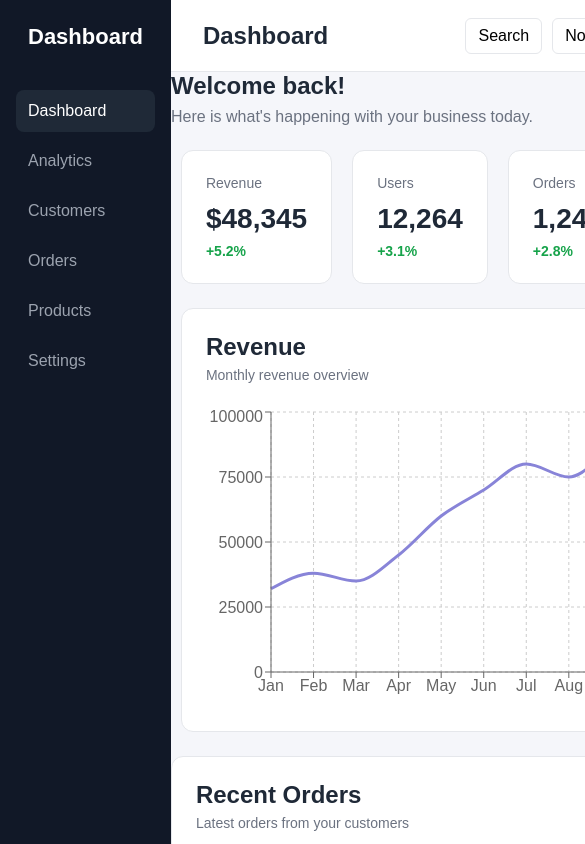
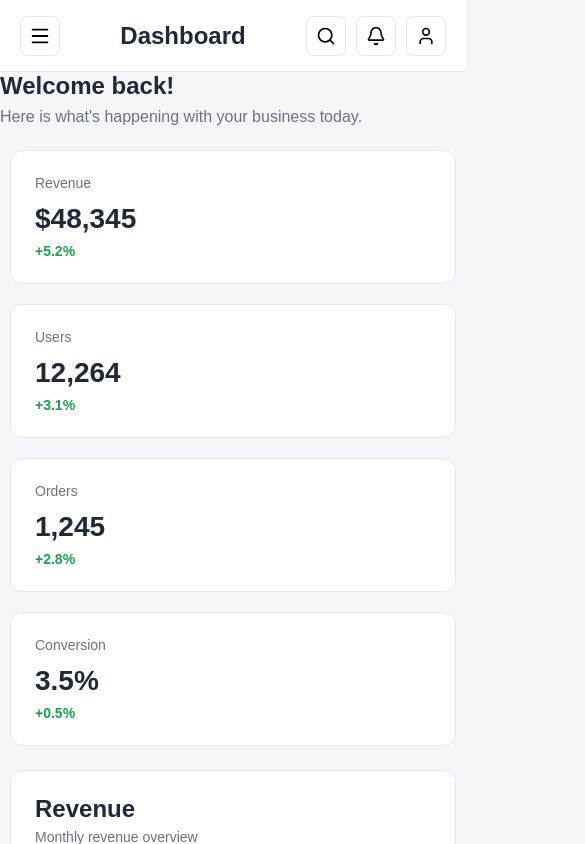
Before and after one commit to eduard-gabriel-mititelu/react-dashbord, a React (Vite) app: page / in a window 390 px wide. Shown: the top 844 px of the page, 585 px wide, since content can reach past the window. Built offline with nearby package versions, Linux system fonts and the light colour scheme.

Commit message:
Sidebar and cards responsive and use of icons

```diff
--- a/package.json
+++ b/package.json
@@ -10,7 +10,7 @@
     "preview": "vite preview"
   },
   "dependencies": {
-    "lucide-react": "^1.41.0",
+    "lucide-react": "^1.52.0",
     "react": "^19.2.8",
     "react-dom": "^19.2.8",
     "react-router-dom": "^7.18.3",
--- a/src/App.css
+++ b/src/App.css
@@ -12,10 +12,35 @@
 }
 
 .sidebar-logo {
+  display: flex;
+  align-items: center;
+  gap: 10px;
   font-size: 22px;
   font-weight: 700;
   margin-bottom: 40px;
   padding: 0 12px;
+}
+
+.menu-button {
+  display: none;
+  width: 40px;
+  height: 40px;
+  border: 1px solid #e5e7eb;
+  background: white;
+  border-radius: 8px;
+  cursor: pointer;
+  align-items: center;
+  justify-content: center;
+}
+
+.header-left {
+  display: flex;
+  align-items: center;
+  gap: 12px;
+}
+
+.close-sidebar {
+  display: none;
 }
 
 .sidebar-nav {
@@ -29,6 +54,9 @@
   text-decoration: none;
   padding: 12px;
   border-radius: 8px;
+  display: flex;
+  align-items: center;
+  gap: 12px;
 }
 
 .sidebar-nav a:hover,
@@ -61,11 +89,19 @@
 }
 
 .header-actions button {
+  width: 40px;
+  height: 40px;
   border: 1px solid #e5e7eb;
   background: white;
-  padding: 8px 12px;
-  border-radius: 6px;
+  border-radius: 8px;
   cursor: pointer;
+  display: flex;
+  align-items: center;
+  justify-content: center;
+}
+
+.header-actions button:hover {
+  background: #f9fafb;
 }
 
 .dashboard-main {
@@ -230,3 +266,74 @@ td {
   background: #fee2e2;
   color: #991b1b;
 }
+
+@media (max-width: 1200px) {
+  .stats-grid {
+    grid-template-columns: repeat(2, 1fr);
+  }
+}
+
+@media (max-width: 768px) {
+  .stats-grid {
+    grid-template-columns: 1fr;
+  }
+
+  .dashboard-main {
+    padding: 20px;
+  }
+
+  header {
+    padding: 0 20px;
+  }
+
+  .header-actions button {
+    padding: 7px;
+  }
+
+  .header-actions button {
+    font-size: 0;
+  }
+
+  .sidebar {
+    display: block;
+    position: fixed;
+    top: 0;
+    left: 0;
+    width: 260px;
+    height: 100vh;
+    z-index: 1000;
+    transform: translateX(-100%);
+    transition: transform 0.25s ease;
+  }
+
+  .sidebar.open {
+    transform: translateX(0);
+  }
+
+  .menu-button {
+    display: flex;
+  }
+
+  .close-sidebar {
+    display: flex;
+    position: absolute;
+    top: 20px;
+    right: 16px;
+    width: 36px;
+    height: 36px;
+    border: none;
+    background: transparent;
+    color: white;
+    cursor: pointer;
+    align-items: center;
+    justify-content: center;
+  }
+
+  .dashboard-main {
+    padding: 20px;
+  }
+
+  .header {
+    padding: 0 20px;
+  }
+}
--- a/src/components/Header.jsx
+++ b/src/components/Header.jsx
@@ -1,12 +1,27 @@
-function Header() {
+import { Menu, User, Bell, Search } from 'lucide-react';
+
+function Header({ onMenuClick }) {
   return (
     <header className="header">
+        <button
+          onClick={onMenuClick}
+          aria-label="Open navuigation"
+          className="menu-button"
+        >
+            <Menu size={22} />
+        </button>
         <h1>Dashboard</h1>
 
         <div className="header-actions">
-            <button>Search</button>
-            <button>Notifications</button>
-            <button>Profile</button>
+            <button aria-label="Search">
+                <Search size={20} />
+            </button>
+            <button aria-label="Notifications">
+                <Bell size={20} />
+            </button>
+            <button aria-label="Profile">
+                <User size={20} />
+            </button>
         </div>
     </header>
   );
--- a/src/components/Sidebar.jsx
+++ b/src/components/Sidebar.jsx
@@ -1,14 +1,52 @@
-function Sidebar() {
+import {
+  LayoutDashboard,
+  Users,
+  ShoppingCart,
+  BarChart3,
+  Settings,
+  Package,
+  X
+} from 'lucide-react';
+
+function Sidebar({ isOpen, onClose }) {
   return (
-    <aside className="sidebar">
-        <div className="sidebar-logo">Dashboard</div>
+    <aside className={`sidebar ${isOpen ? 'open' : ''}`}>
+        <div className="sidebar-logo">
+          <LayoutDashboard size={24} />
+          <span>AdminPanel</span>
+        </div>
+        <button
+          className="close-sidebar"
+          aria-label="Close navigation"
+          onClick={onClose}
+        >
+          <X size={22} />
+        </button>
         <nav className="sidebar-nav">
-                <a href="#" className="active">Dashboard</a>
-                <a href="#">Analytics</a>
-                <a href="#">Customers</a>
-                <a href="#">Orders</a>
-                <a href="#">Products</a>
-                <a href="#">Settings</a>
+                <a href="#" className="active">
+                    <LayoutDashboard size={20} />
+                    <span>Dashboard</span>
+                </a>
+                <a href="#">
+                    <BarChart3 size={20} />
+                    <span>Analytics</span>
+                </a>
+                <a href="#">
+                    <Users size={20} />
+                    <span>Customers</span>
+                </a>
+                <a href="#">
+                    <ShoppingCart size={20} />
+                    <span>Orders</span>
+                </a>
+                <a href="#">
+                    <Package size={20} />
+                    <span>Products</span>
+                </a>
+                <a href="#">
+                    <Settings size={20} />
+                    <span>Settings</span>
+                </a>
         </nav>
     </aside>
   );
--- a/src/pages/Dashboard.jsx
+++ b/src/pages/Dashboard.jsx
@@ -4,13 +4,21 @@ import StatCard from "../components/StatCard";
 import {stats} from "../data/dashboardData";
 import RevenueChart from "../components/RevenueChart";
 import OrderTable from "../components/OrderTable";
+import { useState } from "react";
 
 function Dashboard() {
+    const [isSidebarOpen, setIsSidebarOpen] = useState(false);
+
     return (
         <div className="dashboard-layout">
-        <Sidebar />
+            <Sidebar
+                isOpen={isSidebarOpen}
+                onClose={() => setIsSidebarOpen(false)}
+            />
             <div className="dashboard-content">
-            <Header />
+                <Header
+                    onMenuClick={() => setIsSidebarOpen(true)}
+                />
                 <main>
                     <div className="dashboard-intro">
                         <h2>Welcome back!</h2>
```
Also changed, not shown: 1 other file (tests, documents, lock files or other folders). Lines whose indentation alone changed are shown as unchanged.
